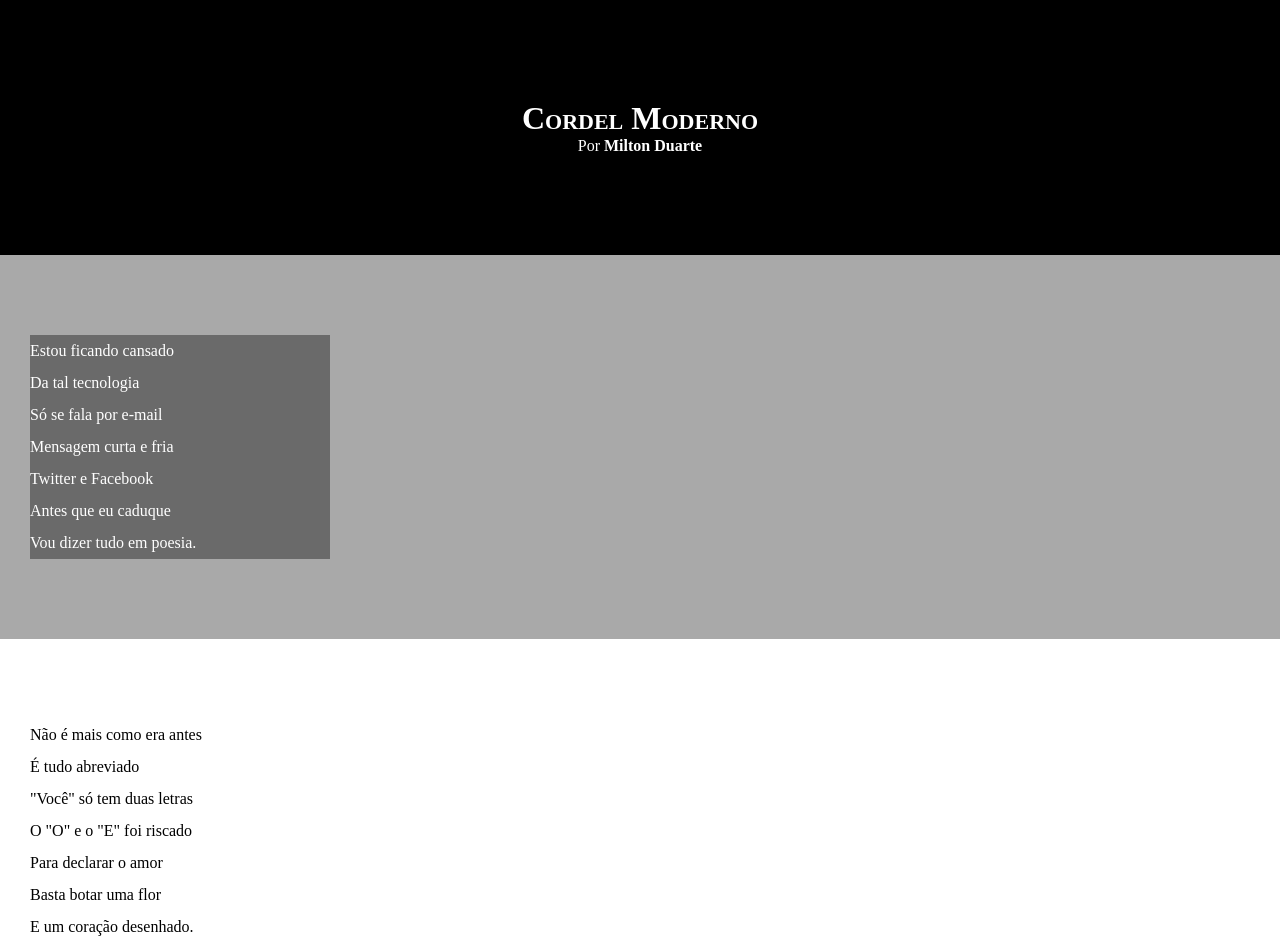
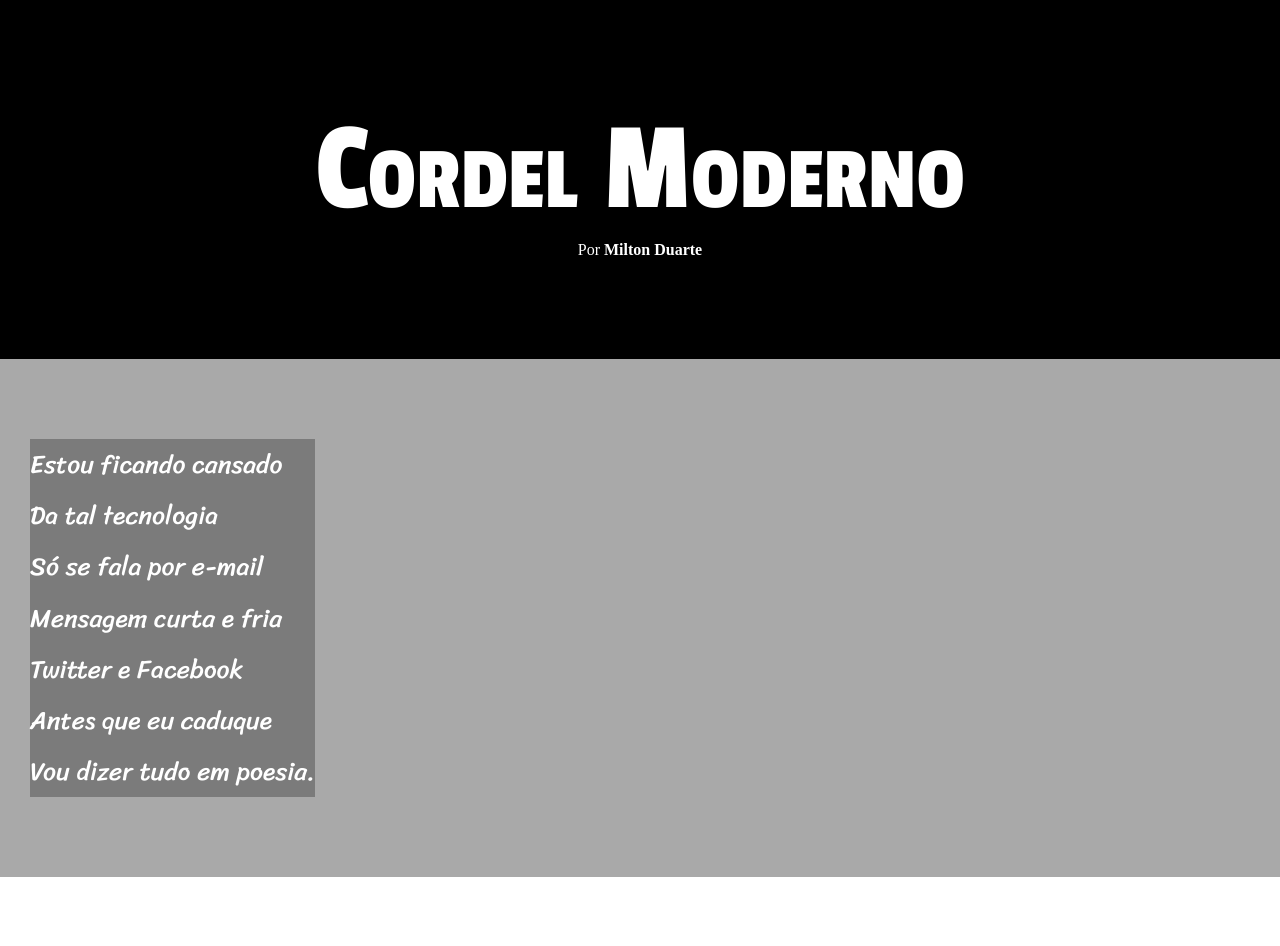
Before and after one commit to hiagocaldas/Cordel-Desafio, a plain HTML site: page index.html in a window 1280 px wide. Shown: the top 946 px of the page. Drawn offline with Linux system fonts and the light colour scheme; a web font is replaced by a local one.

Commit message:
atualizando o cordel

```diff
--- a/estilo/style.css
+++ b/estilo/style.css
@@ -1,3 +1,12 @@
+@import url('https://fonts.googleapis.com/css2?family=Anton&family=Bebas+Neue&family=Passion+One&family=Qwitcher+Grypen:wght@700&display=swap');
+
+@import url('https://fonts.googleapis.com/css2?family=Sriracha&display=swap');
+
+:root{
+    --fonte1:'Passion One', cursive;
+    --fonte2:'Sriracha', cursive;
+}
+
 *{
     margin: 0px;
     padding: 0px;
@@ -16,9 +25,9 @@ html, body{
 
 }
 .imagem p{
-    background-color: rgba(0, 0, 0, 0.377);
-    width: 300px;
+    background-color: rgba(0, 0, 0, 0.274);
     color: white;
+    display: inline-block;
 }
 header{
     background-color: black;
@@ -29,6 +38,10 @@ header{
 header>h1{
     font-variant: small-caps;
     padding-top: 100px;
+    font-family: var(--fonte1);
+    font-weight: normal;
+    font-size: 10vw;
+
 
 }
 header>p{
@@ -48,6 +61,8 @@ section{
     padding-bottom: 10vh;
     line-height: 2em;
     padding-left: 30px;
+    font-family: var(--fonte2);
+    font-size: 2vw;
 }
 footer{
     background-color: black;
```
